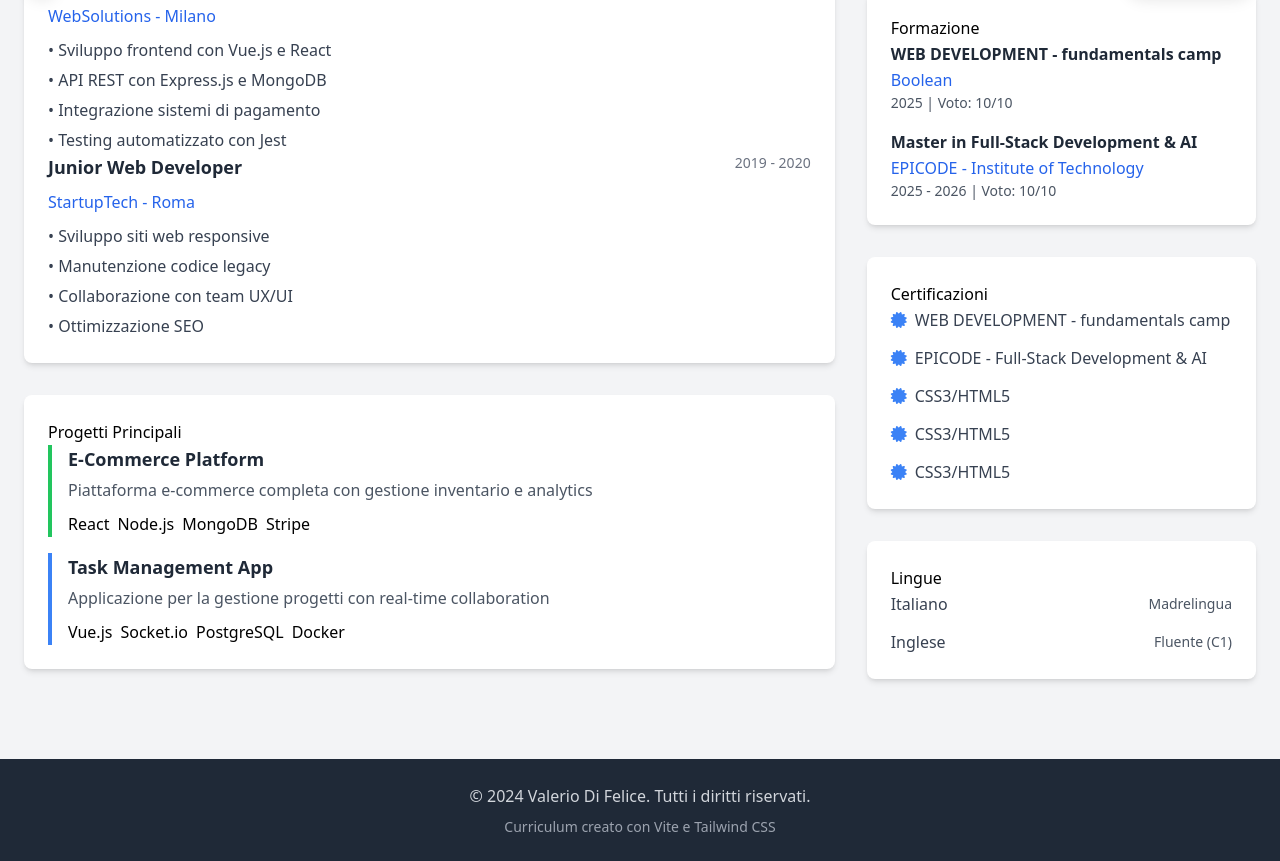
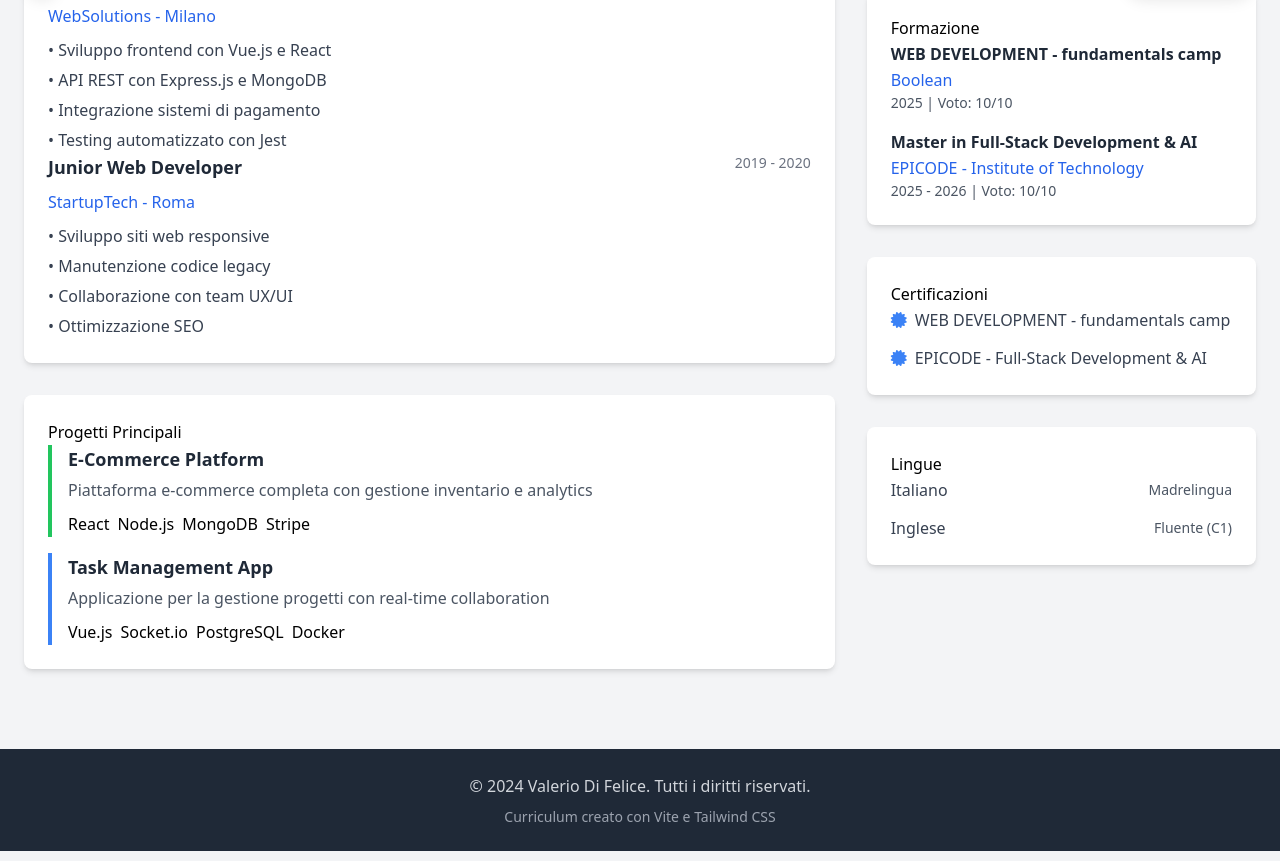
Before and after one commit to UnluckyRio/Curriculum-Vitae-Valerio-Di-Felice, a website: page index.html in a window 1280 px wide. Shown: the part 783-1644 px from the top of the page. Drawn offline with nearby package versions, Linux system fonts and the light colour scheme.

Commit message:
Remove duplicate CSS3/HTML5 certificate entries
Cleaned up the certificates section in index.html by removing multiple redundant entries for CSS3/HTML5, leaving only the relevant certificate information.

```diff
--- a/index.html
+++ b/index.html
@@ -408,22 +408,6 @@
                 <i class="fas fa-certificate text-primary-500"></i>
                 <span class="text-gray-700 dark:text-gray-300">EPICODE - Full-Stack Development & AI</span>
               </div>
-
-              <div class="flex items-center space-x-2">
-                <i class="fas fa-certificate text-primary-500"></i>
-                <span class="text-gray-700 dark:text-gray-300">CSS3/HTML5</span>
-              </div>
-
-            <div class="flex items-center space-x-2">
-                <i class="fas fa-certificate text-primary-500"></i>
-                <span class="text-gray-700 dark:text-gray-300">CSS3/HTML5</span>
-              </div>
-
-            <div class="flex items-center space-x-2">
-                <i class="fas fa-certificate text-primary-500"></i>
-                <span class="text-gray-700 dark:text-gray-300">CSS3/HTML5</span>
-              </div>
-
           </section>
 
           <!-- Lingue -->
```
